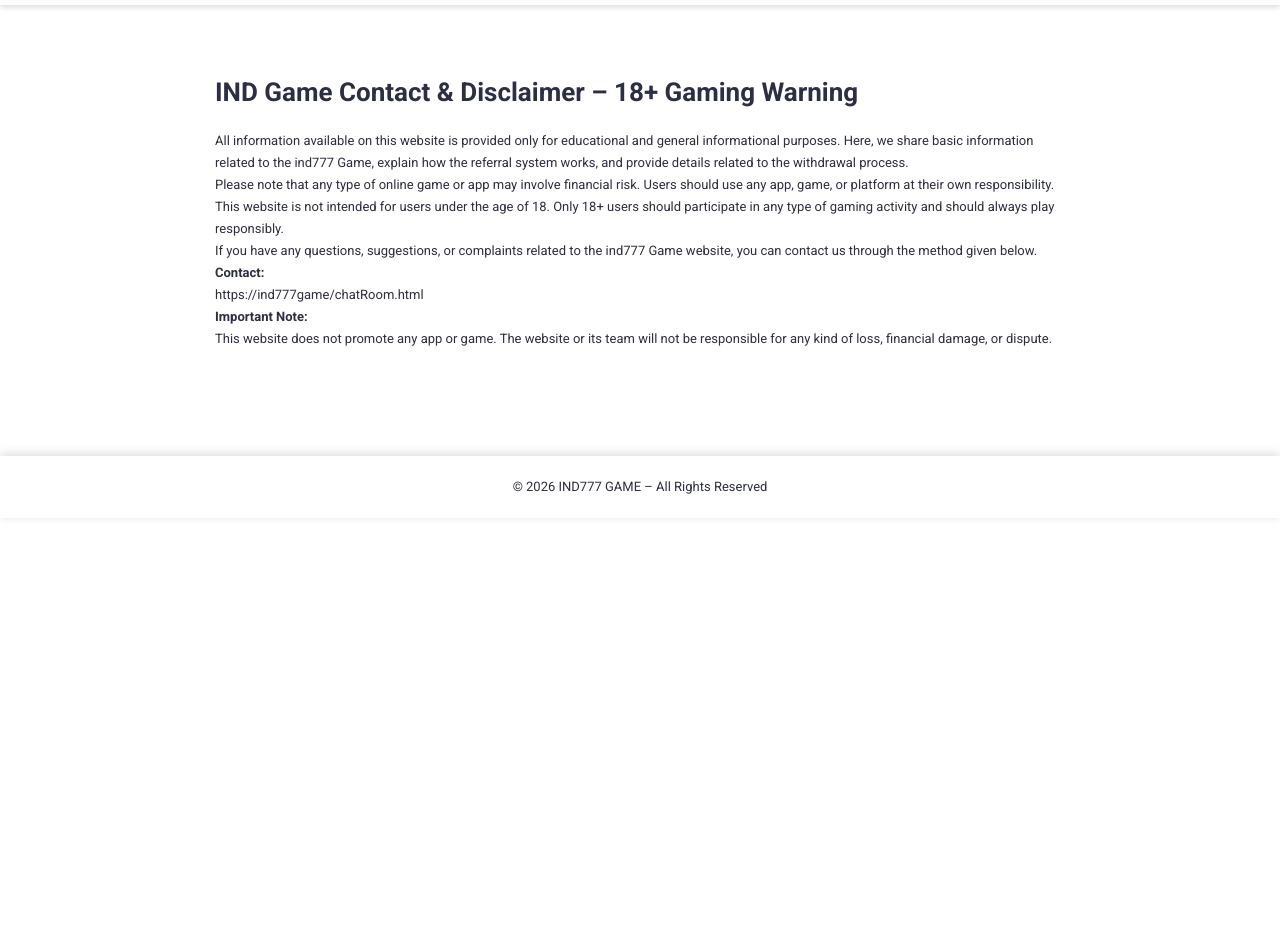
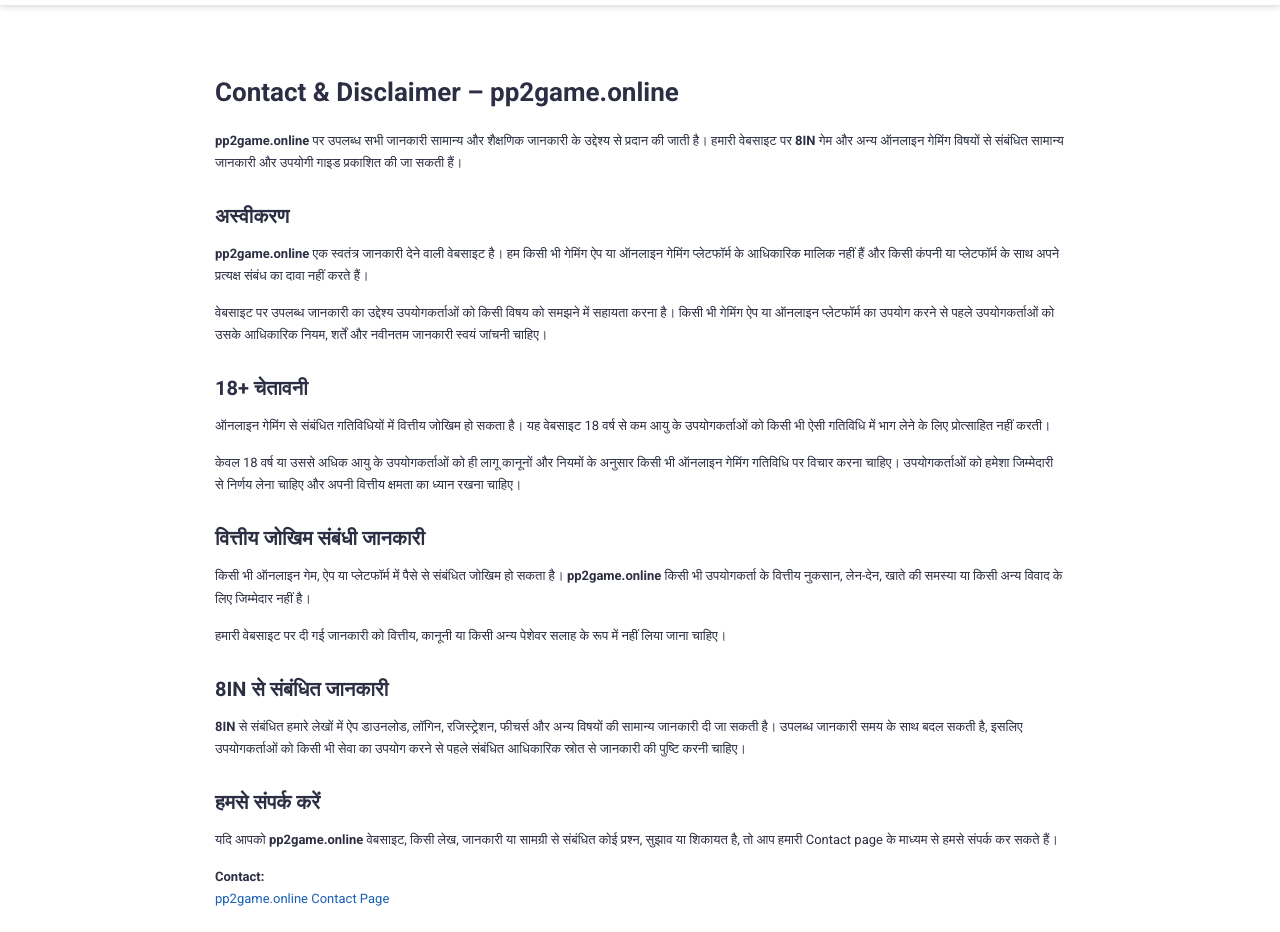
Before and after one commit to GAME-GURU-757/pp2-game-apk-download, a plain HTML site: page contact.html in a window 1280 px wide. Shown: the part 62-994 px from the top of the page. Before the commit the page ends 800 px from the top, so only its background shows below. Drawn offline with Linux system fonts and the light colour scheme.

Commit message:
contact.html

```diff
--- a/contact.html
+++ b/contact.html
@@ -1,27 +1,38 @@
 <!DOCTYPE html>
-<html lang="en">
+<html lang="hi-IN">
 <head>
+
 <meta charset="UTF-8">
-  <title>Contact & Disclaimer – ind777 Game Official Info | 18+ Warning</title>
+
+<title>Contact & Disclaimer | pp2game.online – 8IN गेम जानकारी</title>
 
 <meta name="viewport" content="width=device-width, initial-scale=1.0">
 
 <!-- SEO Meta -->
-<meta name="description" content="ind777 Game Contact & Disclaimer page – this website is not official. Read 18+ gaming warning, risk disclaimer, educational purpose and contact information here.">
+<meta name="description" content="pp2game.online का Contact और Disclaimer पेज पढ़ें। 8IN गेम से संबंधित जानकारी, 18+ चेतावनी, जोखिम संबंधी जानकारी और संपर्क विवरण यहां उपलब्ध हैं।">
 
 <meta name="robots" content="index, follow">
+
 <meta name="author" content="pp2game.online Team">
+
 <link rel="canonical" href="https://pp2game.online/contact.html">
 
 <link href="https://fonts.googleapis.com/css2?family=Roboto:wght@300;400;500;700&display=swap" rel="stylesheet">
 
+
 <style>
-*{margin:0;padding:0;box-sizing:border-box;}
+
+*{
+  margin:0;
+  padding:0;
+  box-sizing:border-box;
+}
+
 body{
   font-family:'Roboto',sans-serif;
   background:#fff;
   color:#2c2e43;
-  font-size: 13px;
+  font-size:13px;
   line-height:1.7;
 }
 
@@ -66,7 +77,12 @@
 }
 
 @media(max-width:768px){
-  .mobile-btn{display:block;margin-left:auto;}
+
+  .mobile-btn{
+    display:block;
+    margin-left:auto;
+  }
+
   .nav-menu{
     display:none;
     flex-direction:column;
@@ -78,7 +94,11 @@
     padding:15px;
     box-shadow:0 10px 25px rgba(0,0,0,.2);
   }
-  .nav-menu.show{display:flex;}
+
+  .nav-menu.show{
+    display:flex;
+  }
+
 }
 
 .app-section{
@@ -98,6 +118,21 @@
   margin-bottom:15px;
 }
 
+.content-box h2{
+  font-size:20px;
+  margin-top:25px;
+  margin-bottom:10px;
+}
+
+.content-box p{
+  margin-bottom:15px;
+}
+
+.content-box a{
+  color:#1a5fb4;
+  text-decoration:none;
+}
+
 footer{
   background:#fff;
   padding:20px;
@@ -105,78 +140,161 @@
   margin-top:40px;
   box-shadow:0 -2px 10px rgba(0,0,0,.15);
 }
+
 </style>
+
 </head>
+
 
 <body>
 
+
 <header>
+
   <div class="nav-container">
-    <div class="logo">IND777 GAME</div>
+
+    <div class="logo">
+      pp2game.online
+    </div>
+
     <div class="mobile-btn">☰</div>
+
     <nav>
+
       <ul class="nav-menu">
 
+        <!-- Menu English में रखा गया है -->
+
         <li><a href="/">Home</a></li>
+
         <li><a href="about-us.html">About Us</a></li>
+
         <li><a href="contact.html">Contact</a></li>
+
         <li><a href="disclaimer.html">Disclaimer</a></li>
+
         <li><a href="privacy-policy.html">Privacy Policy</a></li>
+
       </ul>
+
     </nav>
+
   </div>
+
 </header>
 
+
 <section class="app-section">
+
   <div class="content-box">
 
-<h1>IND Game Contact & Disclaimer – 18+ Gaming Warning</h1>
+
+    <h1>Contact & Disclaimer – pp2game.online</h1>
+
 
     <p>
-  All information available on this website is provided only for educational and general informational purposes. Here, we share basic information related to the ind777 Game, explain how the referral system works, and provide details related to the withdrawal process.
+      <strong>pp2game.online</strong> पर उपलब्ध सभी जानकारी सामान्य और शैक्षणिक जानकारी के उद्देश्य से प्रदान की जाती है। हमारी वेबसाइट पर <strong>8IN</strong> गेम और अन्य ऑनलाइन गेमिंग विषयों से संबंधित सामान्य जानकारी और उपयोगी गाइड प्रकाशित की जा सकती हैं।
     </p>
 
+
+    <h2>अस्वीकरण</h2>
+
     <p>
-  Please note that any type of online game or app may involve financial risk. Users should use any app, game, or platform at their own responsibility.
+      <strong>pp2game.online</strong> एक स्वतंत्र जानकारी देने वाली वेबसाइट है। हम किसी भी गेमिंग ऐप या ऑनलाइन गेमिंग प्लेटफॉर्म के आधिकारिक मालिक नहीं हैं और किसी कंपनी या प्लेटफॉर्म के साथ अपने प्रत्यक्ष संबंध का दावा नहीं करते हैं।
     </p>
 
+
     <p>
-  This website is not intended for users under the age of 18. Only 18+ users should participate in any type of gaming activity and should always play responsibly.
+      वेबसाइट पर उपलब्ध जानकारी का उद्देश्य उपयोगकर्ताओं को किसी विषय को समझने में सहायता करना है। किसी भी गेमिंग ऐप या ऑनलाइन प्लेटफॉर्म का उपयोग करने से पहले उपयोगकर्ताओं को उसके आधिकारिक नियम, शर्तें और नवीनतम जानकारी स्वयं जांचनी चाहिए।
     </p>
 
+
+    <h2>18+ चेतावनी</h2>
+
     <p>
-  If you have any questions, suggestions, or complaints related to the ind777 Game website, you can contact us through the method given below.
+      ऑनलाइन गेमिंग से संबंधित गतिविधियों में वित्तीय जोखिम हो सकता है। यह वेबसाइट 18 वर्ष से कम आयु के उपयोगकर्ताओं को किसी भी ऐसी गतिविधि में भाग लेने के लिए प्रोत्साहित नहीं करती।
     </p>
+
+
+    <p>
+      केवल 18 वर्ष या उससे अधिक आयु के उपयोगकर्ताओं को ही लागू कानूनों और नियमों के अनुसार किसी भी ऑनलाइन गेमिंग गतिविधि पर विचार करना चाहिए। उपयोगकर्ताओं को हमेशा जिम्मेदारी से निर्णय लेना चाहिए और अपनी वित्तीय क्षमता का ध्यान रखना चाहिए।
+    </p>
+
+
+    <h2>वित्तीय जोखिम संबंधी जानकारी</h2>
+
+    <p>
+      किसी भी ऑनलाइन गेम, ऐप या प्लेटफॉर्म में पैसे से संबंधित जोखिम हो सकता है। <strong>pp2game.online</strong> किसी भी उपयोगकर्ता के वित्तीय नुकसान, लेन-देन, खाते की समस्या या किसी अन्य विवाद के लिए जिम्मेदार नहीं है।
+    </p>
+
+
+    <p>
+      हमारी वेबसाइट पर दी गई जानकारी को वित्तीय, कानूनी या किसी अन्य पेशेवर सलाह के रूप में नहीं लिया जाना चाहिए।
+    </p>
+
+
+    <h2>8IN से संबंधित जानकारी</h2>
+
+    <p>
+      <strong>8IN</strong> से संबंधित हमारे लेखों में ऐप डाउनलोड, लॉगिन, रजिस्ट्रेशन, फीचर्स और अन्य विषयों की सामान्य जानकारी दी जा सकती है। उपलब्ध जानकारी समय के साथ बदल सकती है, इसलिए उपयोगकर्ताओं को किसी भी सेवा का उपयोग करने से पहले संबंधित आधिकारिक स्रोत से जानकारी की पुष्टि करनी चाहिए।
+    </p>
+
+
+    <h2>हमसे संपर्क करें</h2>
+
+    <p>
+      यदि आपको <strong>pp2game.online</strong> वेबसाइट, किसी लेख, जानकारी या सामग्री से संबंधित कोई प्रश्न, सुझाव या शिकायत है, तो आप हमारी Contact page के माध्यम से हमसे संपर्क कर सकते हैं।
+    </p>
+
 
     <p>
       <strong>Contact:</strong><br>
-  https://ind777game/chatRoom.html
+      <a href="https://pp2game.online/contact.html">
+        pp2game.online Contact Page
+      </a>
     </p>
 
+
+    <h2>महत्वपूर्ण सूचना</h2>
+
     <p>
-  <strong>Important Note:</strong><br>
-  This website does not promote any app or game. The website or its team will not be responsible for any kind of loss, financial damage, or dispute.
+      यह वेबसाइट किसी ऐप या गेम को खरीदने, डाउनलोड करने, पैसे जमा करने या किसी अन्य भुगतान संबंधी गतिविधि के लिए बाध्य नहीं करती। वेबसाइट पर उपलब्ध जानकारी केवल सामान्य जानकारी और शैक्षणिक उद्देश्य के लिए है।
     </p>
 
+
   </div>
+
 </section>
 
+
 <footer>
-  © 2026 IND777 GAME – All Rights Reserved
+
+  © 2026 pp2game.online – सर्वाधिकार सुरक्षित
+
 </footer>
 
+
 <script>
+
 const btn = document.querySelector('.mobile-btn');
+
 const menu = document.querySelector('.nav-menu');
 
 btn.onclick = () => menu.classList.toggle('show');
 
+
 document.addEventListener('click', e => {
+
   if (!btn.contains(e.target) && !menu.contains(e.target)) {
+
     menu.classList.remove('show');
+
   }
+
 });
+
 </script>
+
 
 </body>
   </html>
```
Lines whose indentation alone changed are shown as unchanged.
